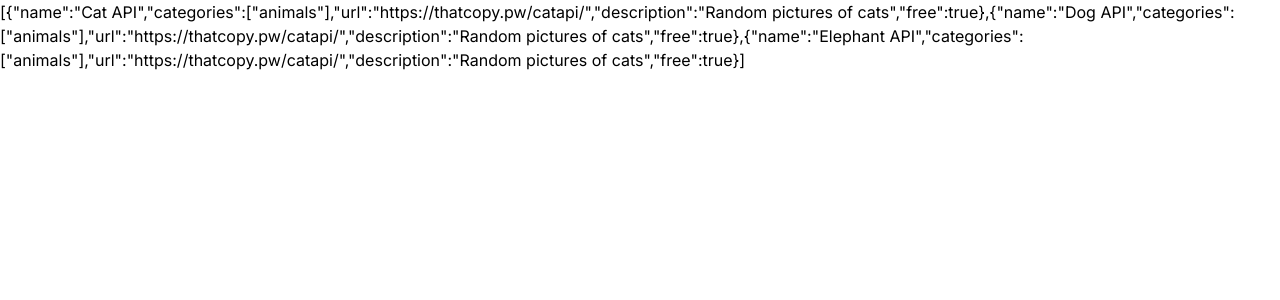
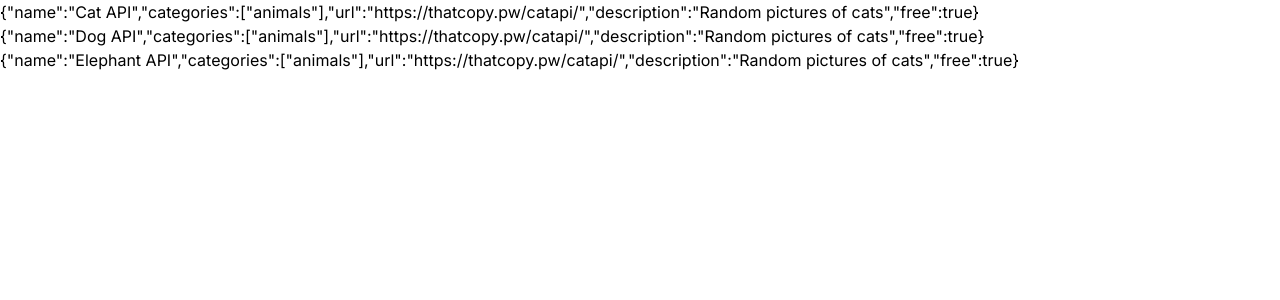
Before and after one commit to gdsc-fetju/api-collection, a Next.js app: page / in a window 1280 px wide. Shown: the top 300 px of the page. Built offline with nearby package versions, Linux system fonts and the light colour scheme.

Commit message:
feat: divide the logic into components

```diff
--- a/src/app/page.tsx
+++ b/src/app/page.tsx
@@ -1,3 +1,4 @@
+import ApiList from "@/components/ApiList";
 import { getContent } from "@/helpers/extract-content";
 
 export default async function Home() {
@@ -5,6 +6,6 @@
   console.log(allApiContent);
 
   return <main>
-    {JSON.stringify(allApiContent)}
+    <ApiList apiList={allApiContent} />
   </main>;
 }
--- /dev/null
+++ b/src/components/ApiList.tsx
@@ -0,0 +1,25 @@
+import { IApiContent } from "@/interfaces/api-content.interface";
+
+interface Props {
+  apiList: IApiContent[];
+}
+
+function ApiList({ apiList }: Props) {
+
+  if (!apiList.length) {
+    return <p>No APIs found</p>
+  }
+  return (
+    <>
+      {apiList.map((api, index) => (
+        // <ApiCard key={index} api={api} />
+        <>
+          {JSON.stringify(api)}
+          < br />
+        </>
+      ))}
+    </>
+  )
+}
+
+export default ApiList;
```
